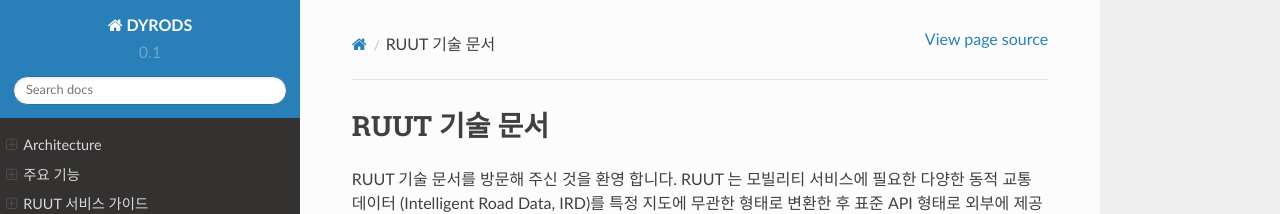
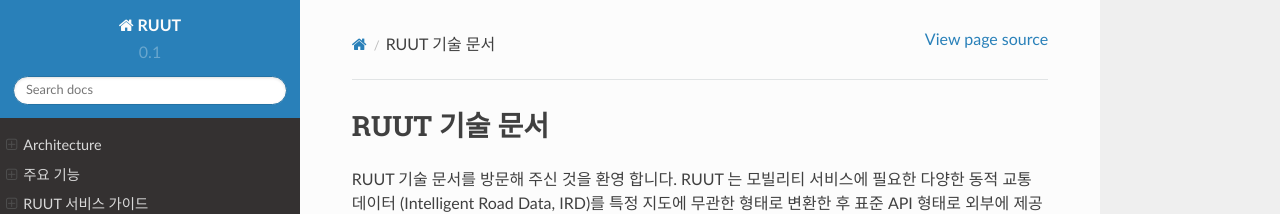
Before and after one commit to harudium/dyrods, a Sphinx documentation site: the page built from docs/source/index.rst, in a window 1280 px wide. Shown: the top 214 px of the page. Built offline with Sphinx 7.4.7 and the Read the Docs theme 2.0.0, drawn with Linux system fonts in a browser that asks for light colours.

Commit message:
Update conf.py

```diff
--- a/docs/source/conf.py
+++ b/docs/source/conf.py
@@ -37,7 +37,7 @@
 master_doc = 'index'
 
 # General information about the project.
-project = u'DYRODS'
+project = u'RUUT'
 copyright = u'2019, Kyongjin Jo'
 
 # The version info for the project you're documenting, acts as replacement for
```
